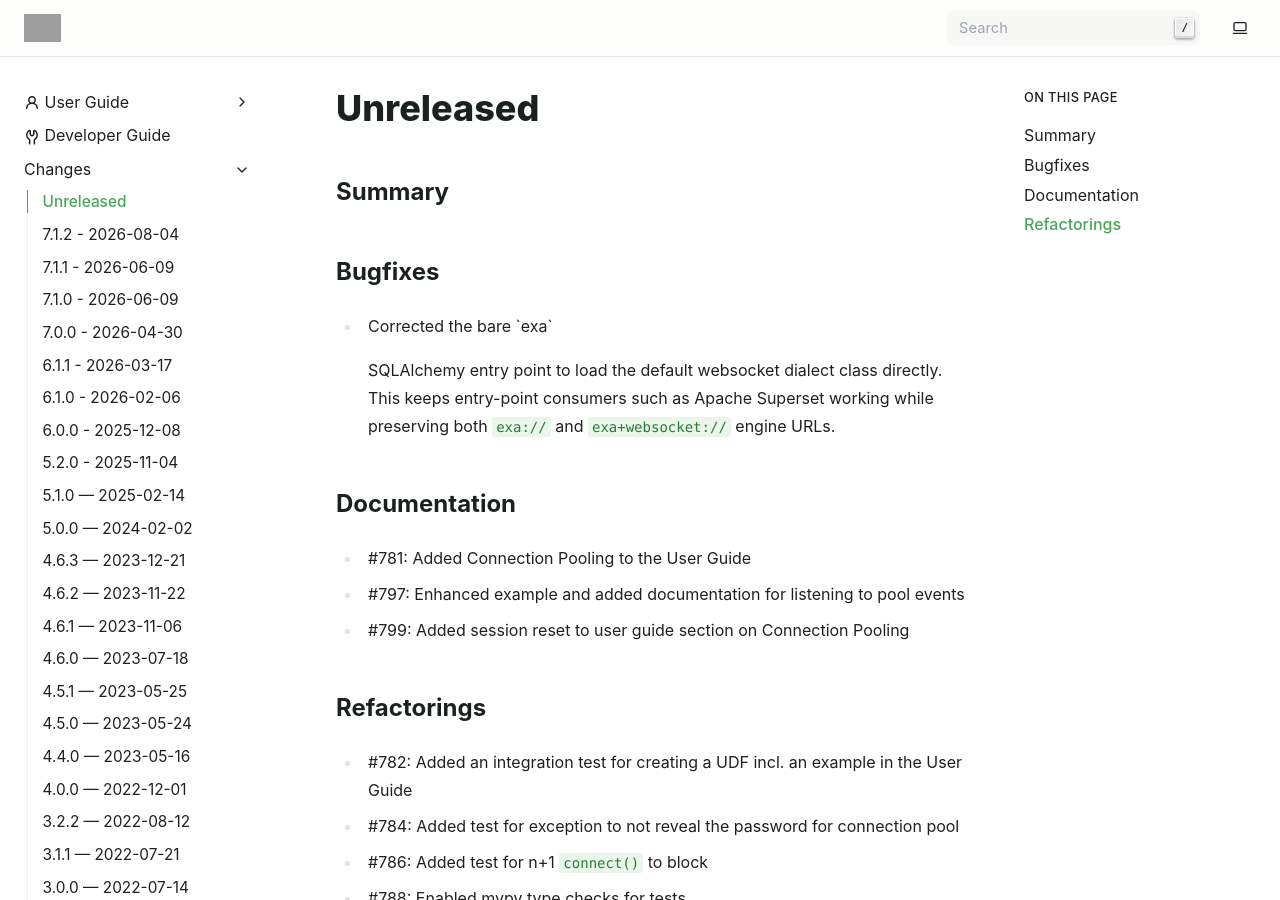
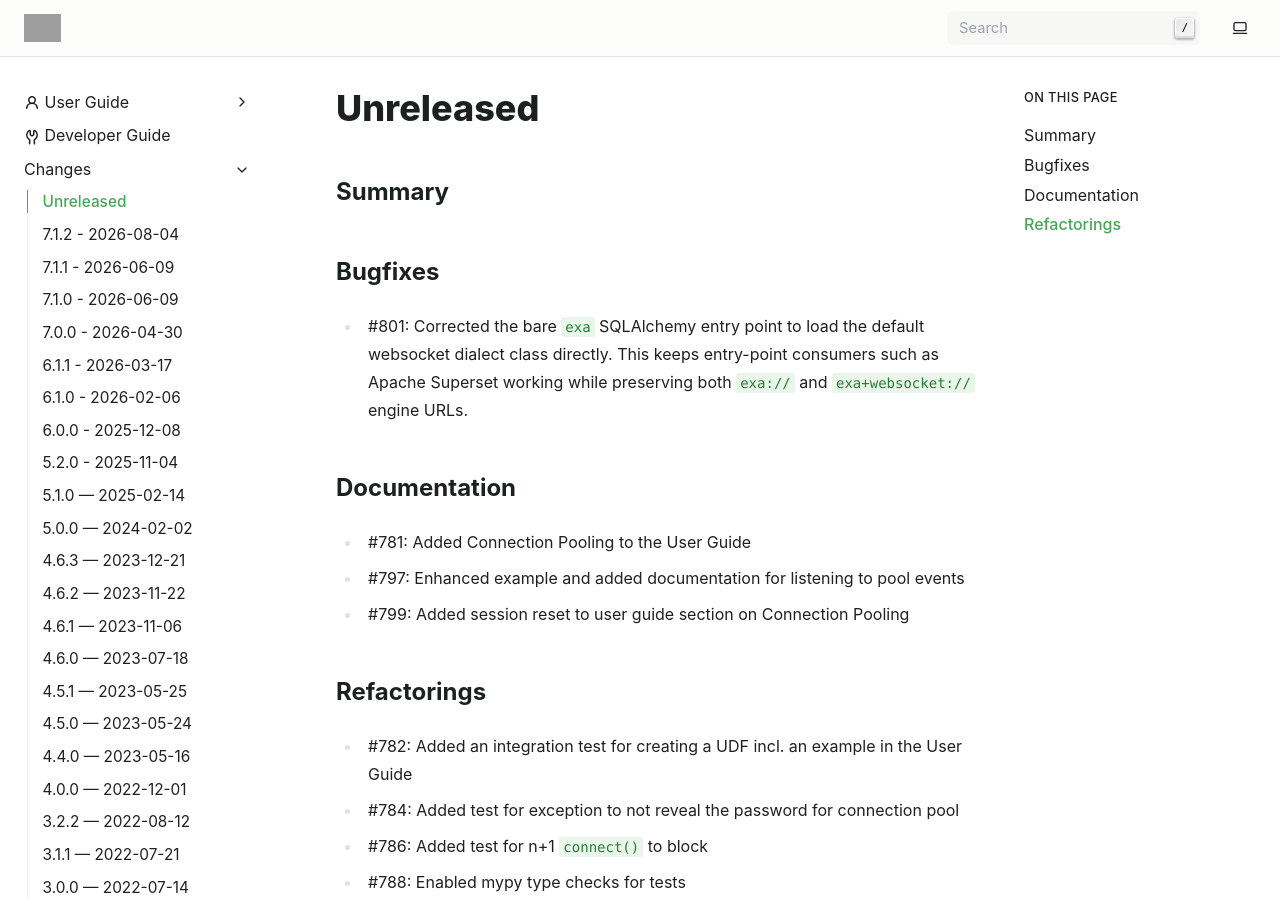
Before and after one commit to exasol/sqlalchemy-exasol, a Sphinx documentation site: the page built from doc/changes/unreleased.md, in a window 1280 px wide and 900 px high. Built offline with Sphinx 7.4.7, drawn with Linux system fonts in a browser that asks for light colours; grey boxes are pictures that could not be loaded.

Commit message:
Reference entry point issue in changelog

```diff
--- a/doc/changes/unreleased.md
+++ b/doc/changes/unreleased.md
@@ -4,7 +4,7 @@
 
 ## Bugfixes
 
-* <!-- Issue reference pending explicit approval. --> Corrected the bare `exa`
+* #801: Corrected the bare `exa`
   SQLAlchemy entry point to load the default websocket dialect class directly. This
   keeps entry-point consumers such as Apache Superset working while preserving both
   `exa://` and `exa+websocket://` engine URLs.
```
